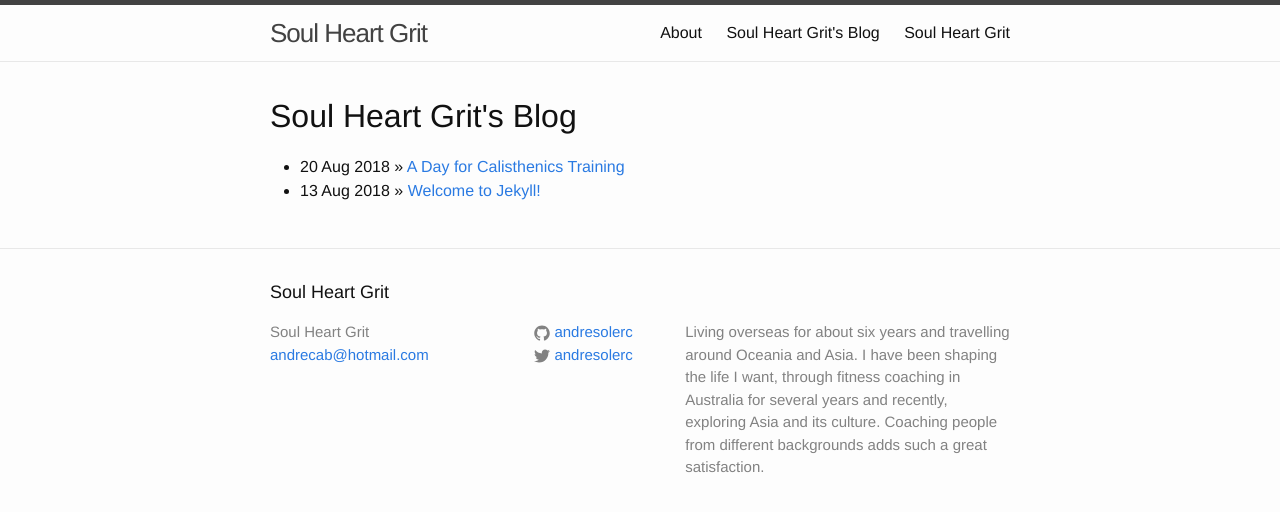
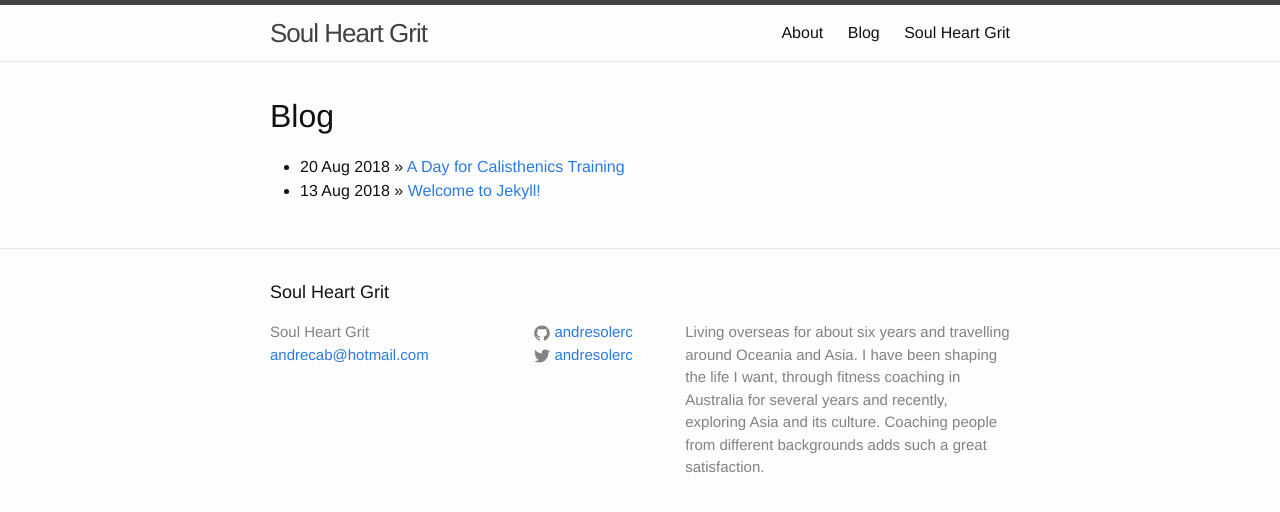
Before and after one commit to andresolerc/soulheartgrit, a Jekyll site: the page built from blog/index.html, in a window 1280 px wide. Shown: the top 512 px of the page. Built offline with Jekyll 4.4.1, drawn with Linux system fonts in a browser that asks for light colours.

Commit message:
Update Blog label in front page
Update Blog label in front page

```diff
--- a/blog/index.html
+++ b/blog/index.html
@@ -1,6 +1,6 @@
 ---
 layout: default
-title: Soul Heart Grit's Blog
+title: Blog
 ---
 	<h1>{{ page.title }}</h1>
 	<ul class="posts">
```
